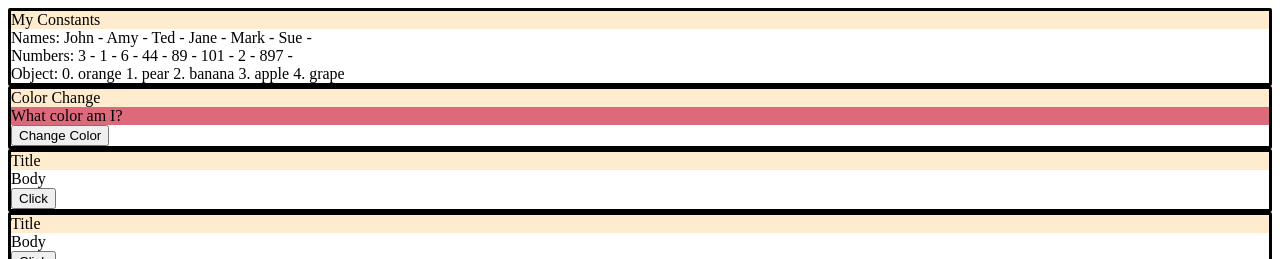
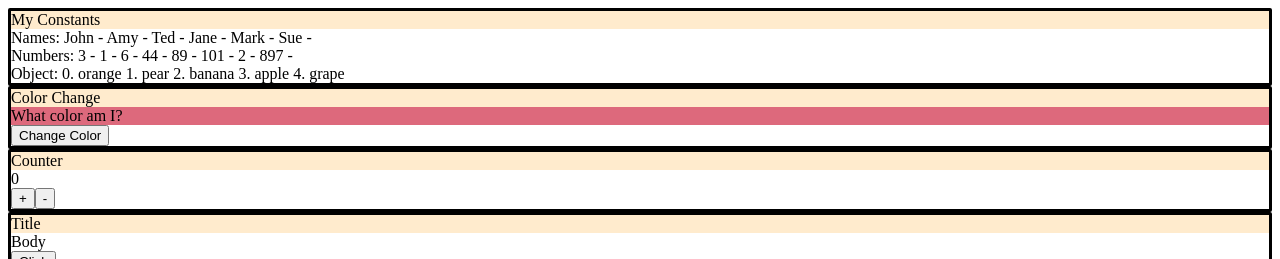
Before and after one commit to DXRovang/hook-playground, a React (Create React App) app: page / in a window 1280 px wide. Shown: the top 259 px of the page. Built offline with nearby package versions, Linux system fonts and the light colour scheme.

Commit message:
adds counter

```diff
--- a/src/App.js
+++ b/src/App.js
@@ -14,9 +14,17 @@ function App() {
   }
 
   const [toggle, setToggle] = useState(true)
+  const [count, setCount] = useState(0)
+
 
   const toggleFunction = () =>{
     setToggle(!toggle)
+  }
+  const increment = ()=>{
+    setCount(count=>count + 1)
+  }
+  const decrement = ()=>{
+    setCount(count=>count - 1)
   }
 
   return (
@@ -35,9 +43,11 @@ function App() {
     </div>
 
     <div className="border">
-      <div className="title">Title</div>
-      <div>Body</div>
-      <button>Click</button>
+      <div className="title">Counter</div>
+      <div>{count}</div>
+      <button onClick={increment}>+</button>
+      <button onClick={decrement}>-</button>
+
     </div>
 
     <div className="border">
```
